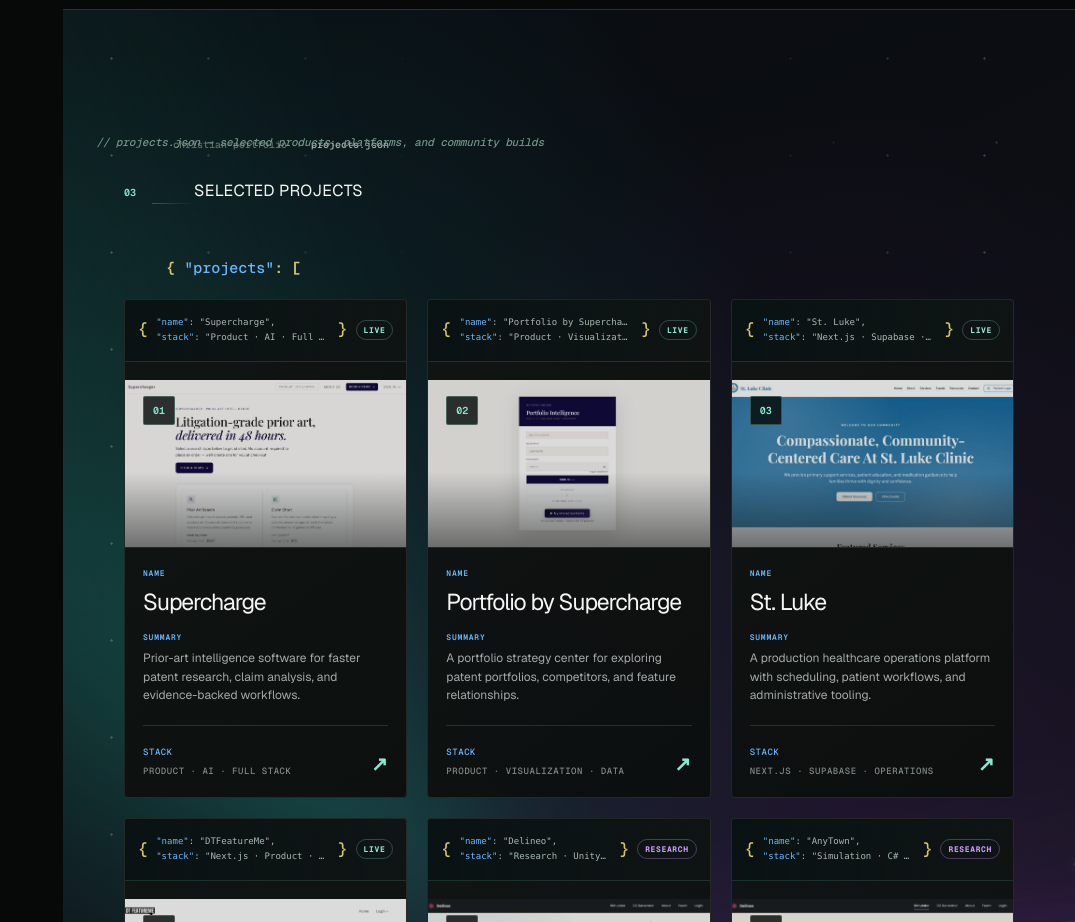
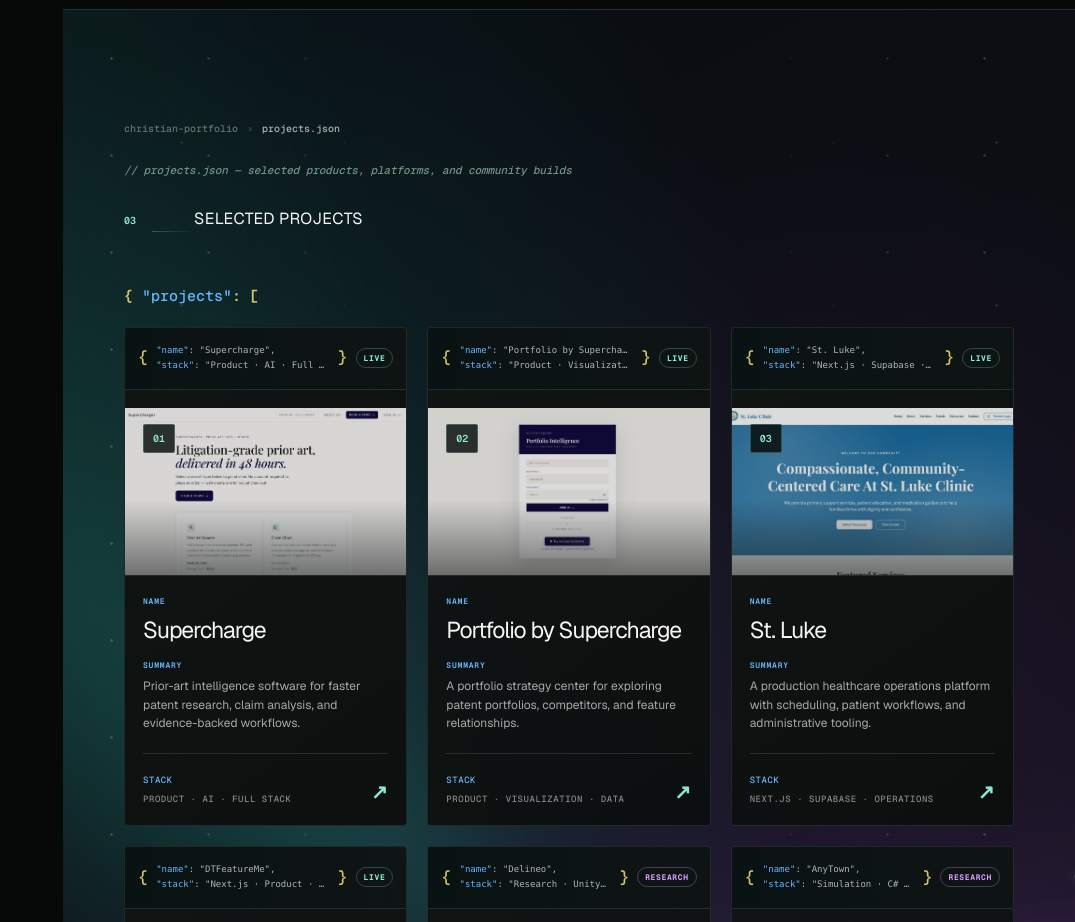
Before and after one commit to ChrisBakhit/christian-portfolio, a Next.js app: page / in a window 1280 px wide. Shown: the part 4400-5322 px from the top of the page, without its empty margins (205-1280 px from the left). Built offline with nearby package versions, Linux system fonts and the light colour scheme.

Commit message:
Align projects header column

```diff
--- a/app/navigation.css
+++ b/app/navigation.css
@@ -289,7 +289,11 @@
 .blackHoleScene:is(:hover,:focus-visible,:active) .gravityLabel { color:#8ca59b; }
 .blackHoleScene:is(:hover,:focus-visible,:active) + .educationDocument { transform:translateX(-12px) scale(.985); }
 .resume .sectionTitle,.projects .sectionTitle { margin-bottom: 54px; }
-.projects .sectionTitle { width:min(100%,890px); margin-left:auto; margin-right:auto; }
+.projectHeader { width:min(100%,890px); margin:0 auto; }
+.projectHeader .editorCrumb { position:static; margin:0 0 28px; }
+.projectHeader .codeComment { margin-bottom:30px; }
+.projectHeader .sectionTitle { width:100%; margin-left:0; margin-right:0; }
+.projectHeader .jsonRoot { margin-left:0; }
 .resumeList { position: relative; }
 .resumeList:before { content:""; position:absolute; top:0; bottom:0; left:190px; width:1px; background:linear-gradient(180deg,transparent,rgba(139,233,211,.22) 5%,rgba(139,233,211,.08) 95%,transparent); }
 .resumeItem { position:relative; padding:36px 22px 36px 0; transition:background .25s ease,padding-left .25s ease; }
--- a/app/page.tsx
+++ b/app/page.tsx
@@ -379,10 +379,12 @@
       <section className="projects section" id="projects">
         <span className="sectionComet cometThree" aria-hidden="true" />
         <div className="projectAsteroids" aria-hidden="true"><i /><i /><i /><i /><i /><i /><i /><i /><i /><i /><i /><i /></div>
-        <div className="editorCrumb"><span>christian-portfolio</span><b>›</b><strong>projects.json</strong></div>
-        <p className="codeComment" data-reveal>// projects.json — selected products, platforms, and community builds</p>
-        <div className="sectionTitle" data-reveal><span>03</span><h2>Selected projects</h2></div>
-        <code className="jsonRoot" data-reveal><span>{`{`}</span> <b>&quot;projects&quot;</b>: [</code>
+        <div className="projectHeader">
+          <div className="editorCrumb"><span>christian-portfolio</span><b>›</b><strong>projects.json</strong></div>
+          <p className="codeComment" data-reveal>// projects.json — selected products, platforms, and community builds</p>
+          <div className="sectionTitle" data-reveal><span>03</span><h2>Selected projects</h2></div>
+          <code className="jsonRoot" data-reveal><span>{`{`}</span> <b>&quot;projects&quot;</b>: [</code>
+        </div>
         <div className="projectGrid">
           {projects.map(([title, description, tags, href, image], index) => <a href={href} target="_blank" rel="noreferrer" className="projectCard" key={title} data-reveal><div className="projectCodeSnippet"><span className="syntaxBrace">{`{`}</span><div><code><b>&quot;name&quot;</b>: &quot;{title}&quot;,</code><code><b>&quot;stack&quot;</b>: &quot;{tags}&quot;,</code></div><span className="syntaxBrace">{`}`}</span><b className={`projectStatus status${projectStatus(title)}`}>{projectStatus(title)}</b></div><div className="projectVisual"><img src={image} alt={`${title} website preview`} /><span className="cardNumber">{String(index + 1).padStart(2, "0")}</span></div><div className="projectCopy"><small>name</small><h3>{title}</h3><small>summary</small><p>{description}</p></div><footer><span><i>stack</i>{tags}</span><b aria-hidden="true">↗</b></footer></a>)}
         </div>
```
